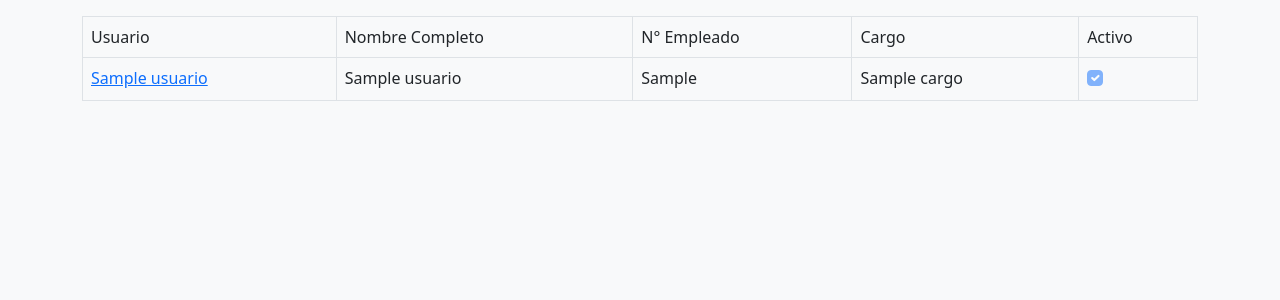
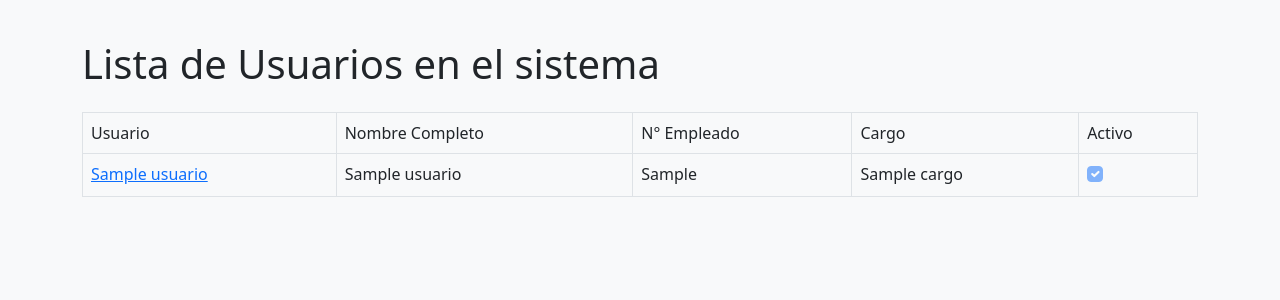
Before and after one commit to nikolo520/pr_tecnica, a Django app: template templates/usuario/index.html in a window 1280 px wide. Shown: the part 56-356 px from the top of the page. Run offline with Django 3.2, Linux system fonts and the light colour scheme; the template is opened without the code that fills it: most values are stand-ins (such as "Sample title", 1, 10 or a date in 2020); some libraries are stand-ins or nearby versions.

Commit message:
Editando vista de usuarios

```diff
--- a/templates/usuario/index.html
+++ b/templates/usuario/index.html
@@ -5,7 +5,8 @@
     <br><h4>Usuarios</h4><br>
 {% endblock %}
 {% block content %}
-    <table class="table table-bordered">
+    <h1 class="display-6 mt-4">Lista de Usuarios en el sistema</h1>
+    <table class="table table-bordered mt-4">
         <thead>
             <td>Usuario</td>
             <td>Nombre Completo</td>
@@ -17,7 +18,7 @@
             {% if usuarios%}
                 {% for usuario in usuarios %}
                 <tr>
-                    <td><a href="http://localhost:8000/usuario/detail/{{ usuario.id }}"> {{ usuario.usuario }}</a></td>
+                    <td><a href="{% url 'detail' usuario.id %}"> {{ usuario.usuario }}</a></td>
                     <td>{{ usuario.nombre_completo }}</td>
                     <td>{{ usuario.numero_empleado }}</td>
                     <td>{{ usuario.cargo }}</td>
```
